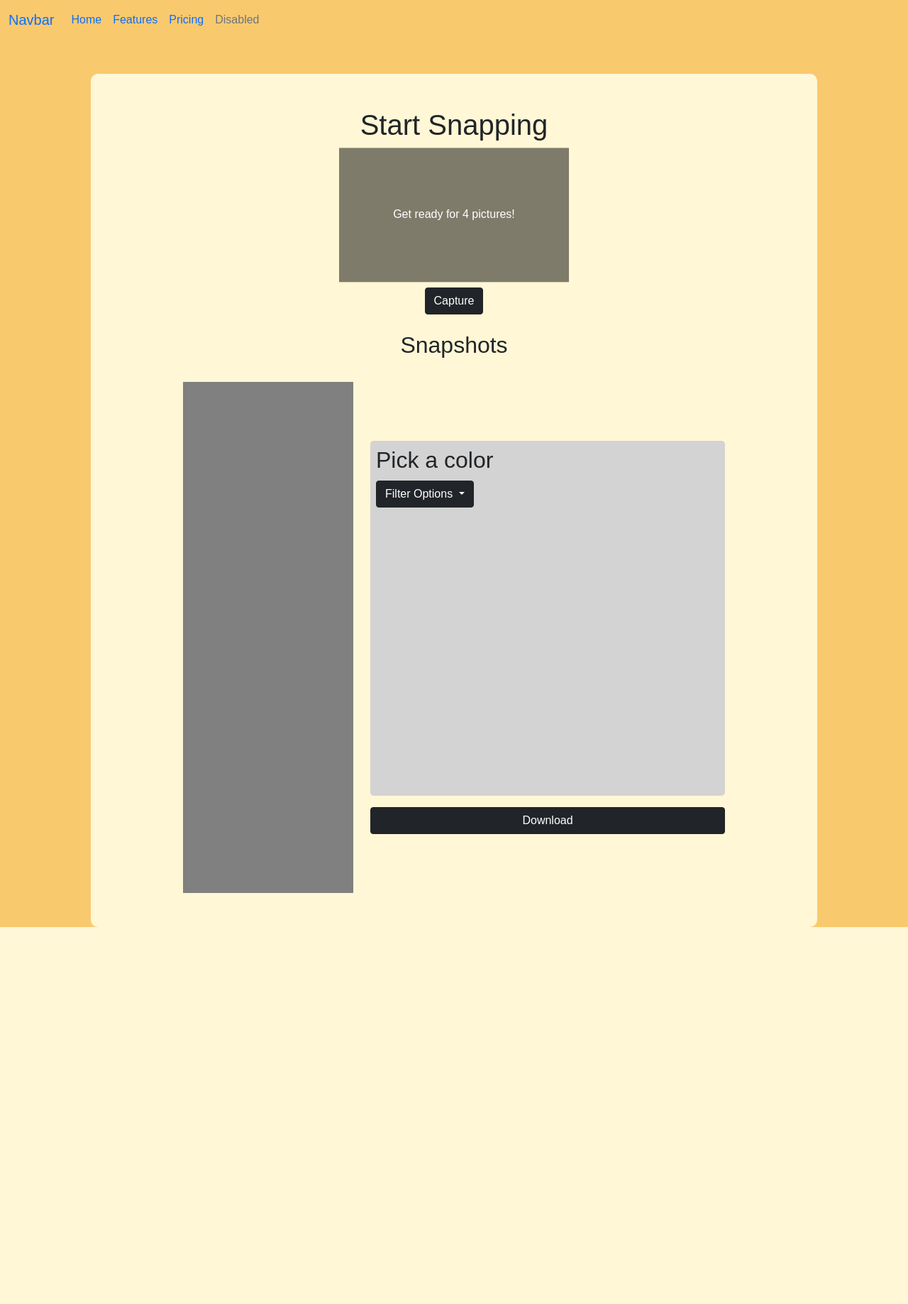
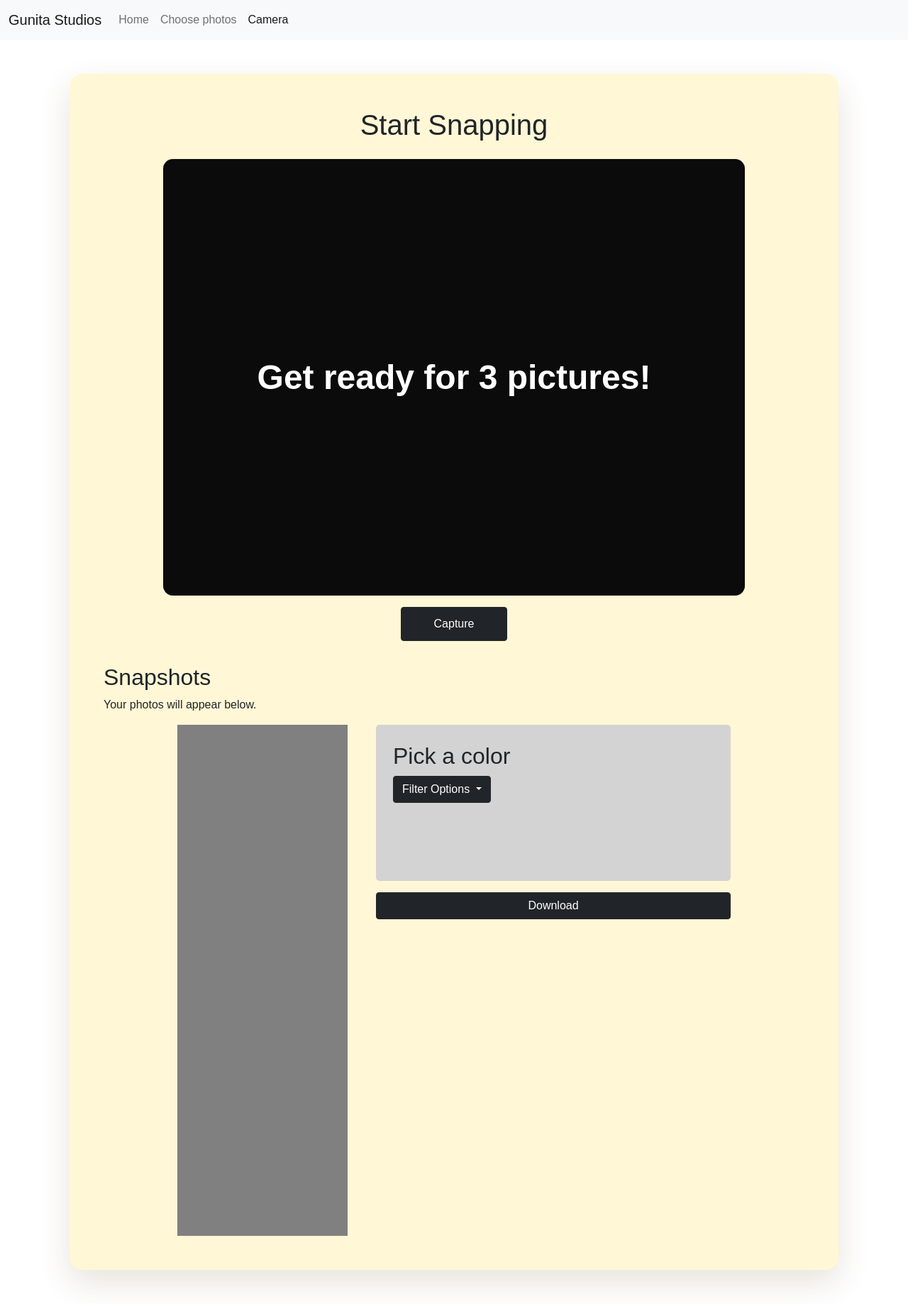
Before and after one commit to Iaego/Photobooth, a Python web app: template templates/camera.html in a window 1280 px wide. Shown: the whole page at 71% size. Before the commit the page ends 1306 px from the top, so only its background shows below. Run offline with Jinja, Linux system fonts and the light colour scheme; the template is opened without the code that fills it, so the values that code supplies are empty; some libraries are stand-ins or nearby versions.

Commit message:
feat: website now dynamic
the website is now fully dynamic allowing devices with various width and height to access and use the website without bugs

```diff
--- a/static/css/style.css
+++ b/static/css/style.css
@@ -1,35 +1,58 @@
 *{
-    font-family: Arial;
+    box-sizing: border-box;
+    font-family: Arial, sans-serif;
 }
 body {
    margin: 0;
    padding: 0;
-    background-color: #f9c96e;
+    background: #f9c96e;
+    min-height: 100vh;
 }
+
+.page-shell {
+    width: min(1180px, 100%);
+    margin-inline: auto;
+    padding: clamp(1rem, 4vw, 3rem);
+}
+
+.home-hero {
+    min-height: calc(100svh - 56px);
+    padding: clamp(1.5rem, 6vw, 5rem);
+    display: flex;
+    flex-direction: column;
+    justify-content: center;
+    align-items: center;
+    text-align: center;
+}
+.home-hero h1 { max-width: 850px; font-size: clamp(2.6rem, 9vw, 6rem); line-height: .95; }
+.home-hero > p:not(.eyebrow) { max-width: 650px; font-size: clamp(1rem, 2.5vw, 1.25rem); margin: 1.25rem 0 2rem; }
 
 .layout{
     background-color: #fff7d6;
-    width: auto;
-    min-width: 80%;
-    /* height: 80%; */
-    border-radius: 10px;
+    width: 100%;
+    border-radius: 18px;
+    padding: clamp(1.25rem, 4vw, 3rem);
+    box-shadow: 0 18px 45px rgba(90, 55, 10, .14);
 }
 
+.selection-heading { max-width: 620px; margin: 0 auto 2rem; }
+.selection-heading h1 { font-size: clamp(2rem, 6vw, 3.5rem); }
+.eyebrow { text-transform: uppercase; letter-spacing: .14em; font-weight: 700; font-size: .8rem; }
+.layout-frame { display: grid; grid-template-columns: repeat(3, minmax(0, 1fr)); gap: clamp(1rem, 3vw, 2rem); }
+.layout-choice { border: 0; border-radius: 14px; padding: 1.25rem; background: rgba(255,255,255,.65); cursor: pointer; display: flex; flex-direction: column; align-items: center; gap: 1rem; font-size: 1.05rem; font-weight: 700; transition: transform .2s, box-shadow .2s; }
+.layout-choice:hover, .layout-choice:focus-visible { transform: translateY(-5px); box-shadow: 0 12px 28px rgba(0,0,0,.14); outline: 3px solid #212529; }
+
 .photo-strip{
-    width: 55%;
+    width: min(100%, 180px);
     /* min-width: 200px; */
     height: auto;
     filter: drop-shadow(0 0 10px rgba(0, 0, 0, 0.5));
     transition: transform 0.3s ease-in-out;
 }
 
-.photo-strip:hover {
-    transform: scale(1.1);
-    transition: transform 0.3s ease-in-out;
-}
-
-
 /* camera.html page */
+.camera-panel { display: flex; flex-direction: column; align-items: center; gap: 1rem; }
+.camera-wrap { width: min(100%, 820px); }
 #camera {
     transform: scaleX(-1);
     width: 100%;
@@ -45,9 +68,15 @@
 .main-frame {
     position: relative;
     aspect-ratio: 4/3;
+    width: 100%;
+    overflow: hidden;
+    border-radius: 14px;
+    background: #171717;
 }
 .main-frame.portrait{
     aspect-ratio: 2/3;
+    width: min(100%, 440px);
+    margin-inline: auto;
 }
 .main-frame.wide{
     aspect-ratio: 16/9;
@@ -100,7 +129,11 @@
     z-index: 999;
     color: white;
     background-color: rgba(0, 0, 0, 0.5);
-    transition: background-color 0.5s ease m;
+    transition: background-color 0.5s ease;
+    padding: 1rem;
+    text-align: center;
+    font-size: clamp(1.25rem, 5vw, 3rem);
+    font-weight: 700;
 
 }
 
@@ -146,13 +179,36 @@
     padding: 12px 0;
 }
 
+.capture-actions { width: 100%; text-align: center; }
+.capture-button { min-width: 150px; min-height: 48px; }
+.snapshot-title { width: 100%; margin-top: 1rem; }
+.snapshot-title p { margin: 0; }
+.edit-strip { width: 100%; display: flex; justify-content: center; align-items: flex-start; gap: clamp(1rem, 4vw, 2.5rem); }
+.operations { display: flex; flex-direction: column; gap: 1rem; width: min(100%, 500px); }
+
 .select-edit{
-    height: 500px;
-    width: 500px;
+    min-height: 220px;
+    width: 100%;
     background-color: lightgray;
     border-radius: 5px;
+    padding: clamp(1rem, 3vw, 1.5rem);
 }
+.color-select { display: flex; align-items: center; flex-wrap: wrap; gap: .5rem; }
 
 .pickr{
     margin: 1.5%;
 }
+
+@media (max-width: 767px) {
+    .layout-frame { grid-template-columns: 1fr; }
+    .layout-choice { flex-direction: row; justify-content: center; }
+    .layout-choice .photo-strip { width: 90px; max-height: 160px; object-fit: contain; }
+    .edit-strip { flex-direction: column; align-items: center; }
+    .snapshot-strip { width: min(210px, 70vw); }
+}
+
+@media (max-width: 420px) {
+    .page-shell { padding: .75rem; }
+    .layout { border-radius: 12px; }
+    .navbar-nav { padding-inline: .75rem; }
+}
--- a/templates/camera.html
+++ b/templates/camera.html
@@ -3,7 +3,7 @@
 <head>
   <meta charset="UTF-8">
   <meta name="viewport" content="width=device-width, initial-scale=1.0">
-  <title>Document</title>
+  <title>Take your photos | Gunita Studios</title>
   <link rel="stylesheet" href="../static/css/style.css">
 
   <!-- Bootstrap CSS-->
@@ -18,35 +18,34 @@
   <!-- Script to download DIV to img (html2canvas) -->
   <script src="https://cdn.jsdelivr.net/npm/html2canvas@1.4.1/dist/html2canvas.min.js"></script>
   </head>
-<body style="background-color: #f9c96e;">
-  <nav class="navbar navbar-expand-lg bg-body-tertiary">
+<body>
+  <nav class="navbar navbar-expand-lg navbar-light bg-light">
     <div class="container-fluid">
-        <a class="navbar-brand" href="#">Navbar</a>
+        <a class="navbar-brand" href="index.html">Gunita Studios</a>
         <button class="navbar-toggler" type="button" data-bs-toggle="collapse" data-bs-target="#navbarNavAltMarkup" aria-controls="navbarNavAltMarkup" aria-expanded="false" aria-label="Toggle navigation">
         <span class="navbar-toggler-icon"></span>
         </button>
         <div class="collapse navbar-collapse" id="navbarNavAltMarkup">
         <div class="navbar-nav">
-            <a class="nav-link active" aria-current="page" href="#">Home</a>
-            <a class="nav-link" href="#">Features</a>
-            <a class="nav-link" href="#">Pricing</a>
-            <a class="nav-link disabled" aria-disabled="true">Disabled</a>
+            <a class="nav-link" href="index.html">Home</a>
+            <a class="nav-link" href="layout.html">Choose photos</a>
+            <a class="nav-link active" aria-current="page" href="camera.html">Camera</a>
         </div>
         </div>
     </div>
   </nav>
 
 <!-- Select a layout -->
- <div class="main d-flex justify-content-center">
-    <div class="layout d-flex flex-column align-items-center py-5 mt-5 px-4">
+ <main class="page-shell">
+    <div class="layout camera-panel">
     <!-- Photobooth -->
-          <div class="row">
+          <div class="text-center">
               <div class="hero text-center">
                   <h1>Start Snapping</h1>
               </div>
           </div>
-          <div class="row align-items-center">
-              <div class="main-frame text-center align-items-center">
+          <div class="camera-wrap">
+              <div class="main-frame">
                   <div id="flash"></div>
                   <div id="ready-prompt" class="ready-prompt d-flex justify-content-center align-items-center">Click CAPTURE when ready!</div>
                   <img id="preview" alt="Preview">
@@ -54,23 +53,23 @@
                   <canvas id="canvas"></canvas>
               </div>
           </div>
-          <div class="row mt-2">
+          <div class="capture-actions">
               <div class="button-group text-center">
-                  <button type="button" class="btn btn-dark" input="submit" onclick="takePicture()">Capture</button>
+                  <button type="button" class="btn btn-dark capture-button" id="capture-button" onclick="takePicture()">Capture</button>
               </div>
           </div>
-          <div class="row mt-4"><h2>Snapshots</h2></div>
+          <div class="snapshot-title"><h2>Snapshots</h2><p id="shot-progress">Your photos will appear below.</p></div>
 
           <!-- Edit Photostrip -->
-          <div class="edit-strip d-flex flex-md-row flex-column justify-content-center align-items-center gap-4 mt-4">
+          <div class="edit-strip">
             <div id="snapshot-container" class="snapshot-strip d-flex flex-column align-items-center">
                   <!-- <img src="../media/test-shot1.png" alt="">
                   <img src="../media/test-shot2.png" alt="">
                   <img src="../media/test-shot3.png" alt=""> -->
             </div>
-            <div class="operations d-flex flex-column gap-3">
-              <div class="select-edit p-2 d-flex flex-column">
-                <div class="color-select d-flex">
+              <div class="operations">
+              <div class="select-edit">
+                <div class="color-select">
                   <h2>Pick a color</h2>
                   <div class="color-choice m-2">
                     <div class="color-picker p-3"></div>
@@ -95,7 +94,7 @@
           </div>
 
     </div>
-  </div>
+  </main>
 
     <!-- Pickr JS -->
     <script src="https://cdn.jsdelivr.net/npm/@simonwep/pickr/dist/pickr.min.js"></script>
@@ -162,6 +161,7 @@
         })
         .catch(err => {
             console.error("Camera error:", err);
+            document.getElementById("ready-prompt").textContent = "Camera access is required. Please allow it and reload.";
         });
     </script>
 
@@ -173,18 +173,17 @@
         const cam = document.getElementById("camera");
         const prev = document.getElementById("preview");
         const canvas = document.getElementById("canvas");
-        const selectedLayout = sessionStorage.getItem("selectedLayout");
+        const selectedLayout = sessionStorage.getItem("selectedLayout") || "layout-1";
+        const photoCount = Number(sessionStorage.getItem("selectedPhotoCount")) || 3;
+        prompt.innerHTML = `Get ready for ${photoCount} picture${photoCount === 1 ? "" : "s"}!`;
         if(selectedLayout === "layout-1"){
-          prompt.innerHTML = "Get ready for 3 pictures!";
         } else if(selectedLayout === "layout-2"){
-          prompt.innerHTML = "Get ready for 2 pictures!";
           frame.classList.add("portrait");
           cam.classList.add("portrait");
           prev.classList.add("portrait");
           canvas.classList.add("portrait");
         } else {
           frame.classList.add("wide");
-          prompt.innerHTML = "Get ready for 4 pictures!";
         }
       });
 
@@ -242,16 +241,19 @@
     <script>
         async function takePicture() {
             const prompt = document.getElementById("ready-prompt");
-            var countPic = 0;
+            const captureButton = document.getElementById("capture-button");
+            const progress = document.getElementById("shot-progress");
             const selectedLayout = sessionStorage.getItem("selectedLayout");
-            if(selectedLayout === "layout-1"){
-              countPic = 3;
-            } else if(selectedLayout === "layout-2"){
-              countPic = 2;
-            } else {
-              countPic = 4;
+            const countPic = Number(sessionStorage.getItem("selectedPhotoCount")) || 3;
+            const video = document.getElementById("camera");
+            if (!video.srcObject || video.readyState < 2) {
+              prompt.innerHTML = "Camera is not ready yet.";
+              return;
             }
+            captureButton.disabled = true;
+            document.getElementById("snapshot-container").replaceChildren();
             for(let j = countPic; j > 0; j--){
+              progress.textContent = `Photo ${countPic - j + 1} of ${countPic}`;
               prompt.style.backgroundColor = "rgba(0, 0, 0, 0.5)";
               for(let i = 3; i > 0; i--){
                 prompt.innerHTML = i;
@@ -264,7 +266,6 @@
               }
 
               const preview = document.getElementById("preview");
-              const video = document.getElementById("camera");
               const canvas = document.getElementById("canvas");
               const ctx = canvas.getContext("2d");
               canvas.width = video.videoWidth;
@@ -385,6 +386,10 @@
               img.style = "transform: scaleX(-1)"; // mirror the image
               document.getElementById("snapshot-container").appendChild(img);
             }
+            prompt.innerHTML = "All done!";
+            prompt.style.backgroundColor = "rgba(0, 0, 0, 0.35)";
+            progress.textContent = `${countPic} photos captured.`;
+            captureButton.disabled = false;
         }
     </script>
 
```
Also changed, not shown: templates/index.html (+10 -10 lines), templates/layout.html (+31 -32 lines).
